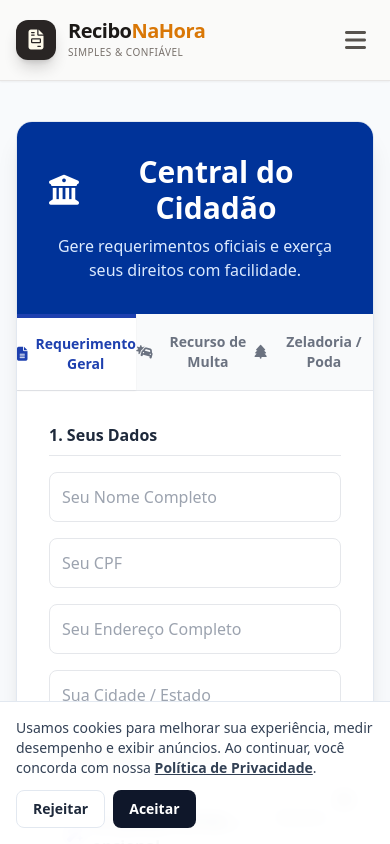
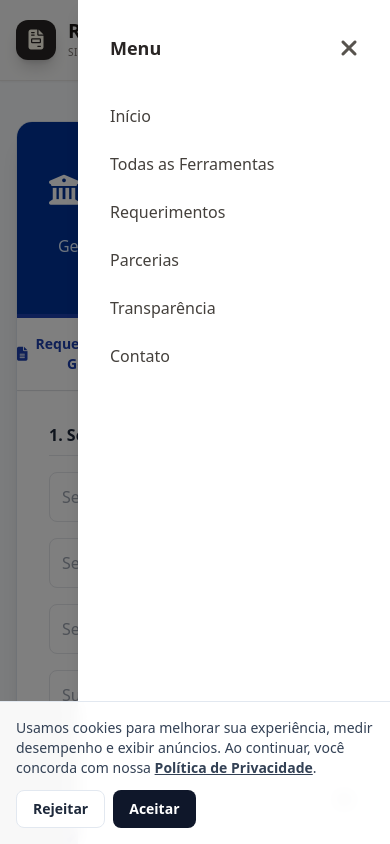
Before and after one commit to flaviomelo2213/recibo-na-hora, a Next.js app: page /ferramentas/prefeitura in a window 390 px wide. Both pictures are taken after a click on the button "Abrir menu". Shown: the top 844 px of the page. Built offline with nearby package versions, Linux system fonts and the light colour scheme.

Commit message:
feat(layout): implement functional mobile menu

```diff
--- /dev/null
+++ b/app/components/Header.tsx
@@ -0,0 +1,72 @@
+'use client';
+
+import { useState } from 'react';
+import MobileMenu from './MobileMenu';
+
+export default function Header() {
+  const [isMobileMenuOpen, setIsMobileMenuOpen] = useState(false);
+
+  return (
+    <>
+      <header className="sticky top-0 z-40 glass-effect border-b border-stone-200 shadow-sm">
+        <div className="container mx-auto px-4 h-20 flex items-center justify-between">
+          {/* Logo */}
+          <a href="/" className="flex items-center gap-3 group">
+            <div className="bg-stone-800 text-amber-50 w-10 h-10 rounded-xl flex items-center justify-center shadow-lg shadow-stone-800/20 transition-transform group-hover:scale-110">
+              <i className="fa-solid fa-file-invoice text-xl" />
+            </div>
+            <div className="flex flex-col">
+              <span className="text-xl font-bold tracking-tight text-stone-900 leading-none">
+                Recibo<span className="text-amber-600">NaHora</span>
+              </span>
+              <span className="text-[10px] text-stone-500 font-medium uppercase tracking-wider mt-1">
+                Simples &amp; Confiável
+              </span>
+            </div>
+          </a>
+
+          {/* Menu Desktop */}
+          <nav className="hidden md:flex items-center gap-8 text-sm font-medium text-stone-600">
+            <a href="/" className="hover:text-amber-600 transition">
+              Início
+            </a>
+            <a
+              href="/ferramentas"
+              className="text-amber-700 font-bold hover:text-amber-800 transition flex items-center gap-2 bg-amber-100 px-3 py-1.5 rounded-full"
+            >
+              <i className="fa-solid fa-layer-group" /> Todas as Ferramentas
+            </a>
+            <a href="/requerimentos" className="hover:text-amber-600 transition">
+              Requerimentos
+            </a>
+            <a href="/parcerias" className="hover:text-amber-600 transition">
+              Parcerias
+            </a>
+            <a
+              href="/como-ganhamos-dinheiro"
+              className="hover:text-amber-600 transition"
+            >
+              Transparência
+            </a>
+            <a href="/contato" className="hover:text-amber-600 transition">
+              Contato
+            </a>
+          </nav>
+
+          {/* Botão do Menu Mobile */}
+          <button
+            type="button"
+            className="md:hidden text-stone-600 text-2xl p-2"
+            aria-label="Abrir menu"
+            onClick={() => setIsMobileMenuOpen(true)}
+          >
+            <i className="fa-solid fa-bars" />
+          </button>
+        </div>
+      </header>
+
+      {/* Componente do Menu Mobile */}
+      <MobileMenu isOpen={isMobileMenuOpen} setIsOpen={setIsMobileMenuOpen} />
+    </>
+  );
+}
--- /dev/null
+++ b/app/components/MobileMenu.tsx
@@ -0,0 +1,49 @@
+"use client";
+import Link from "next/link";
+
+interface MobileMenuProps {
+  isOpen: boolean;
+  setIsOpen: (isOpen: boolean) => void;
+}
+
+export default function MobileMenu({ isOpen, setIsOpen }: MobileMenuProps) {
+  if (!isOpen) {
+    return null;
+  }
+
+  return (
+    <div className="fixed inset-0 bg-black/50 z-50 md:hidden" onClick={() => setIsOpen(false)}>
+      <div
+        className="fixed top-0 right-0 h-full w-4/5 max-w-sm bg-white shadow-lg p-8"
+        onClick={(e) => e.stopPropagation()}
+      >
+        <div className="flex justify-between items-center mb-10">
+          <span className="font-bold text-lg">Menu</span>
+          <button onClick={() => setIsOpen(false)} className="text-2xl text-stone-600">
+            <i className="fa-solid fa-times" />
+          </button>
+        </div>
+        <nav className="flex flex-col gap-6 text-stone-700 font-medium">
+          <Link href="/" className="hover:text-amber-600 transition" onClick={() => setIsOpen(false)}>
+            Início
+          </Link>
+          <Link href="/ferramentas" className="hover:text-amber-600 transition" onClick={() => setIsOpen(false)}>
+            Todas as Ferramentas
+          </Link>
+          <Link href="/requerimentos" className="hover:text-amber-600 transition" onClick={() => setIsOpen(false)}>
+            Requerimentos
+          </Link>
+          <Link href="/parcerias" className="hover:text-amber-600 transition" onClick={() => setIsOpen(false)}>
+            Parcerias
+          </Link>
+          <Link href="/como-ganhamos-dinheiro" className="hover:text-amber-600 transition" onClick={() => setIsOpen(false)}>
+            Transparência
+          </Link>
+          <Link href="/contato" className="hover:text-amber-600 transition" onClick={() => setIsOpen(false)}>
+            Contato
+          </Link>
+        </nav>
+      </div>
+    </div>
+  );
+}
--- a/app/layout.tsx
+++ b/app/layout.tsx
@@ -6,6 +6,7 @@ import ClientOnly from "./components/ClientOnly";
 import { AiProvider } from "./components/ai/AiProvider";
 import AiFab from "./components/ai/AiFab";
 import AiDrawer from "./components/ai/AiDrawer";
+import Header from "./components/Header";
 
 export const metadata: Metadata = {
   title: "Recibo Na Hora | Gerador de Documentos e Recibos Online Grátis",
@@ -26,8 +27,6 @@ export const metadata: Metadata = {
 };
 
 function FooterYear() {
-  // Evita hydration mismatch: só escreve o ano após montar no client.
-  // No SSR, renderiza um placeholder fixo.
   return (
     <ClientOnly>
       <span>{new Date().getFullYear()}</span>
@@ -43,7 +42,6 @@ export default function RootLayout({
   return (
     <html lang="pt-BR" className="scroll-smooth" suppressHydrationWarning>
       <head>
-        {/* Google Analytics (GA4) */}
         <Script
           src="https://www.googletagmanager.com/gtag/js?id=G-YYX0MSP75Y"
           strategy="afterInteractive"
@@ -57,7 +55,6 @@ export default function RootLayout({
           `}
         </Script>
 
-        {/* Google AdSense */}
         <Script
           async
           src="https://pagead2.googlesyndication.com/pagead/js/adsbygoogle.js?client=ca-pub-4754892182690500"
@@ -65,12 +62,10 @@ export default function RootLayout({
           strategy="afterInteractive"
         />
 
-        {/* FontAwesome Icons */}
         <link
           href="https://cdnjs.cloudflare.com/ajax/libs/font-awesome/6.4.0/css/all.min.css"
           rel="stylesheet"
         />
-        {/* Google Fonts (Inter) */}
         <link
           href="https://fonts.googleapis.com/css2?family=Inter:wght@400;500;600;700;800&display=swap"
           rel="stylesheet"
@@ -79,62 +74,7 @@ export default function RootLayout({
 
       <body className="bg-stone-50 text-stone-800 flex flex-col min-h-screen">
         <AiProvider>
-          {/* --- CABEÇALHO --- */}
-          <header className="sticky top-0 z-50 glass-effect border-b border-stone-200 shadow-sm">
-            <div className="container mx-auto px-4 h-20 flex items-center justify-between">
-              {/* Logo */}
-              <a href="/" className="flex items-center gap-3 group">
-                <div className="bg-stone-800 text-amber-50 w-10 h-10 rounded-xl flex items-center justify-center shadow-lg shadow-stone-800/20 transition-transform group-hover:scale-110">
-                  <i className="fa-solid fa-file-invoice text-xl" />
-                </div>
-                <div className="flex flex-col">
-                  <span className="text-xl font-bold tracking-tight text-stone-900 leading-none">
-                    Recibo<span className="text-amber-600">NaHora</span>
-                  </span>
-                  <span className="text-[10px] text-stone-500 font-medium uppercase tracking-wider mt-1">
-                    Simples &amp; Confiável
-                  </span>
-                </div>
-              </a>
-
-              {/* Menu Desktop */}
-              <nav className="hidden md:flex items-center gap-8 text-sm font-medium text-stone-600">
-                <a href="/" className="hover:text-amber-600 transition">
-                  Início
-                </a>
-                <a
-                  href="/ferramentas"
-                  className="text-amber-700 font-bold hover:text-amber-800 transition flex items-center gap-2 bg-amber-100 px-3 py-1.5 rounded-full"
-                >
-                  <i className="fa-solid fa-layer-group" /> Todas as Ferramentas
-                </a>
-                <a href="/requerimentos" className="hover:text-amber-600 transition">
-                  Requerimentos
-                </a>
-                <a href="/parcerias" className="hover:text-amber-600 transition">
-                  Parcerias
-                </a>
-                <a
-                  href="/como-ganhamos-dinheiro"
-                  className="hover:text-amber-600 transition"
-                >
-                  Transparência
-                </a>
-                <a href="/contato" className="hover:text-amber-600 transition">
-                  Contato
-                </a>
-              </nav>
-
-              {/* Menu Mobile (apenas visual, sem JS para evitar mismatch) */}
-              <button
-                type="button"
-                className="md:hidden text-stone-600 text-2xl p-2"
-                aria-label="Abrir menu"
-              >
-                <i className="fa-solid fa-bars" />
-              </button>
-            </div>
-          </header>
+          <Header />
 
           {children}
 
@@ -166,7 +106,6 @@ export default function RootLayout({
                 <div>
                   <h4 className="font-bold text-stone-900 mb-4">Ferramentas</h4>
                   <ul className="space-y-3 text-sm text-stone-600">
-                    {/* Se você desativou Recibo PIX, mantenha como “Em breve” sem link */}
                     <li className="text-stone-400">Recibo com PIX (em breve)</li>
 
                     <li>
```
